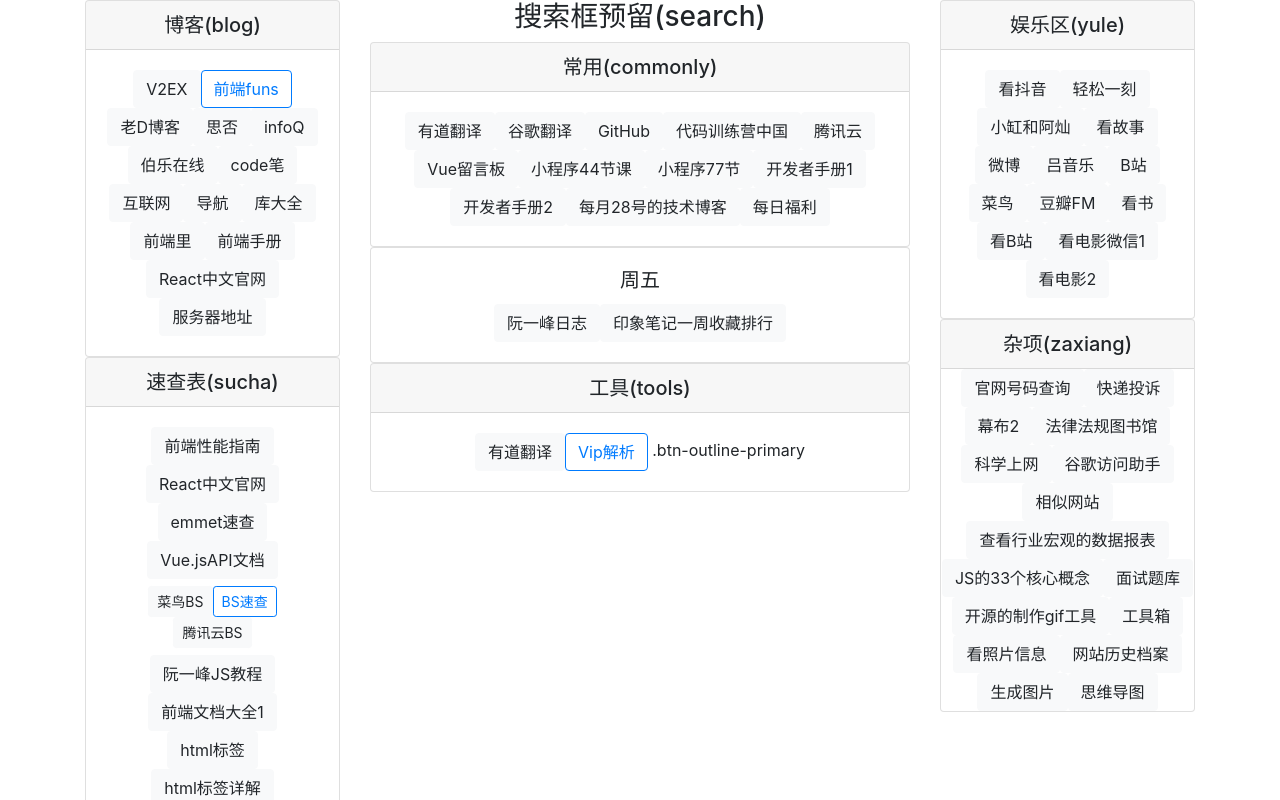
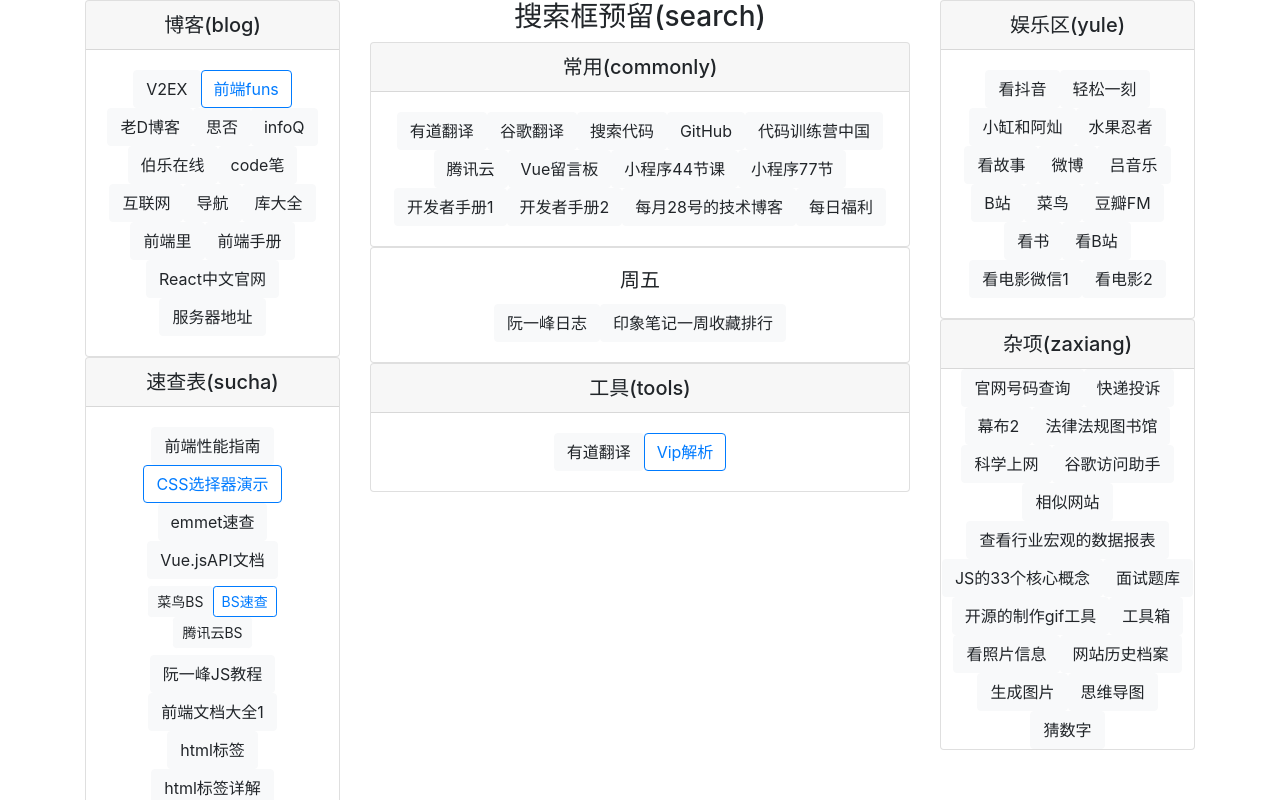
Before and after one commit to wang464/vue-1110, a Vue app: page / in a window 1280 px wide. Shown: the top 800 px of the page. Built offline with nearby package versions, Linux system fonts and the light colour scheme; the HTML template or start-up script is replaced by a standard one.

Commit message:
保存一下 2018-11-24_13:03:13

```diff
--- a/src/components/center/commonly.vue
+++ b/src/components/center/commonly.vue
@@ -4,6 +4,7 @@
     <div class="card-body">
       <a class="btn btn-light" target="_blank" href="http://fanyi.youdao.com/">有道翻译</a>
       <a class="btn btn-light" target="_blank" href="https://translate.google.cn/">谷歌翻译</a>
+      <a class="btn btn-light" target="_blank" href="http://soblog.cc/">搜索代码</a>
       <a class="btn btn-light" target="_blank" href="https://github.com/wang464">GitHub</a>
       <a class="btn btn-light" target="_blank" href="https://learn.freecodecamp.one/">代码训练营中国</a>
       <a class="btn btn-light" target="_blank" href="https://dev.tencent.com/u/wang464/p/index">腾讯云</a>
--- a/src/components/center/one.vue
+++ b/src/components/center/one.vue
@@ -4,7 +4,6 @@
       <div class="card text-center" v-if="week===1">
         <div class="card-body">
           <h5 class="card-title">周一</h5>
-          <a class="btn btn-light" target="_blank" href="https://laod.cn/">老D博客</a>
         </div>
       </div>
     </div>
--- a/src/components/center/six.vue
+++ b/src/components/center/six.vue
@@ -4,7 +4,6 @@
       <div class="card text-center" v-if="week===6">
         <div class="card-body">
           <h5 class="card-title">周六</h5>
-          <p>你好啊</p>
         </div>
       </div>
     </div>
--- a/src/components/center/tools.vue
+++ b/src/components/center/tools.vue
@@ -4,7 +4,12 @@
     <div class="card-body">
       <a class="btn btn-light" target="_blank" href="http://fanyi.youdao.com/">有道翻译</a>
       <a class="btn btn-outline-primary" target="_blank" href="http://tool.uixsj.cn/vip/?">Vip解析</a>
-      .btn-outline-primary
     </div>
   </div>
 </template>
+<script>
+export default {};
+</script>
+
+<style>
+</style>
--- a/src/components/center/zero.vue
+++ b/src/components/center/zero.vue
@@ -6,6 +6,8 @@
           <h5 class="card-title">周日</h5>
           <a class="btn btn-light" target="_blank" href="http://www.zzzfun.com/vod-play-id-18-sid-1-nid-33.html">海贼王</a>
           <a class="btn btn-light" target="_blank" href="https://space.bilibili.com/927587/#/">木鱼说</a>
+          <a class="btn btn-light" target="_blank" href="https://laod.cn/">老D博客</a>
+
         </div>
       </div>
     </div>
--- a/src/components/sucha.vue
+++ b/src/components/sucha.vue
@@ -3,7 +3,7 @@
     <h5 class="card-header">速查表(sucha)</h5>
     <div class="card-body">
       <a class="btn btn-light" target="_blank" href="https://browserdiet.com/zh/">前端性能指南</a>
-      <a class="btn btn-light" target="_blank" href="https://react.docschina.org/">React中文官网</a>
+      <a class="btn btn-outline-primary" target="_blank" href="https://www.haorooms.com/tools/css_selecter/">CSS选择器演示</a>
       <a class="btn btn-light" target="_blank" href="https://wang464.coding.me/index/src/temporary/emmet/emmet.html" title="原网页https://docs.emmet.io/cheat-sheet/">emmet速查</a>
       <a class="btn btn-light" target="_blank" href="https://wang464.coding.me/index/src/temporary/API_Vue.js/API_Vue.js.html">Vue.jsAPI文档</a>
       <div class="btn btn-group-sm">
@@ -16,6 +16,7 @@
       <a class="btn btn-light" target="_blank" href="http://www.html5star.com/manual/html5/index.html">html标签</a>
       <a class="btn btn-light" target="_blank" href="https://developer.mozilla.org/zh-CN/docs/Web/HTML/Element">html标签详解</a>
       <a class="btn btn-light" target="_blank" href="https://www.toptal.com/designers/htmlarrows/">html符号</a>
+      <a class="btn btn-light" target="_blank" href="http://apps.eky.hk/css-triangle-generator/">CSS生成三角形</a>
       <a class="btn btn-light" target="_blank" href="http://wiki.jikexueyuan.com/project/d3wiki/introduction.html">D3基础教程</a>
       <a class="btn btn-light" target="_blank" href="https://github.com/d3/d3/wiki/Gallery">D3的例子大全</a>
       <a class="btn btn-light" target="_blank" href="https://github.com/enochtangg/quick-SQL-cheatsheet/blob/master/README_zh-hans.md">SQL速查表</a>
--- a/src/components/yule.vue
+++ b/src/components/yule.vue
@@ -5,6 +5,7 @@
       <a class="btn btn-light" target="_blank" href="https://kuaiyinshi.com">看抖音</a>
       <a class="btn btn-light" target="_blank" href="https://music.163.com/#/djradio?id=1008">轻松一刻</a>
       <a class="btn btn-light" target="_blank" href="https://weibo.com/p/1005055627015582/">小缸和阿灿</a>
+      <a class="btn btn-light" target="_blank" href="https://www.haorooms.com/tools/fruits/">水果忍者</a>
       <a class="btn btn-light" target="_blank" href="https://weibo.com/huihuihuiQAQ">看故事</a>
       <a class="btn btn-light" target="_blank" href="https://weibo.com/u/3817167767">微博</a>
       <a class="btn btn-light" target="_blank" href="https://music.163.com/#/user/home?id=112994032">吕音乐</a>
--- a/src/components/zaxiang.vue
+++ b/src/components/zaxiang.vue
@@ -18,6 +18,7 @@
       <a class="btn btn-light" target="_blank" href="https://web.archive.org">网站历史档案</a>
       <a class="btn btn-light" target="_blank" href="dummyimage.com ">生成图片</a>
       <a class="btn btn-light" target="_blank" href="https://zhimap.com/gallery">思维导图</a>
+      <a class="btn btn-light" target="_blank" href="http://tool.uixsj.cn/s/guess-number/">猜数字</a>
     </div>
   </div>
 </template>
```
